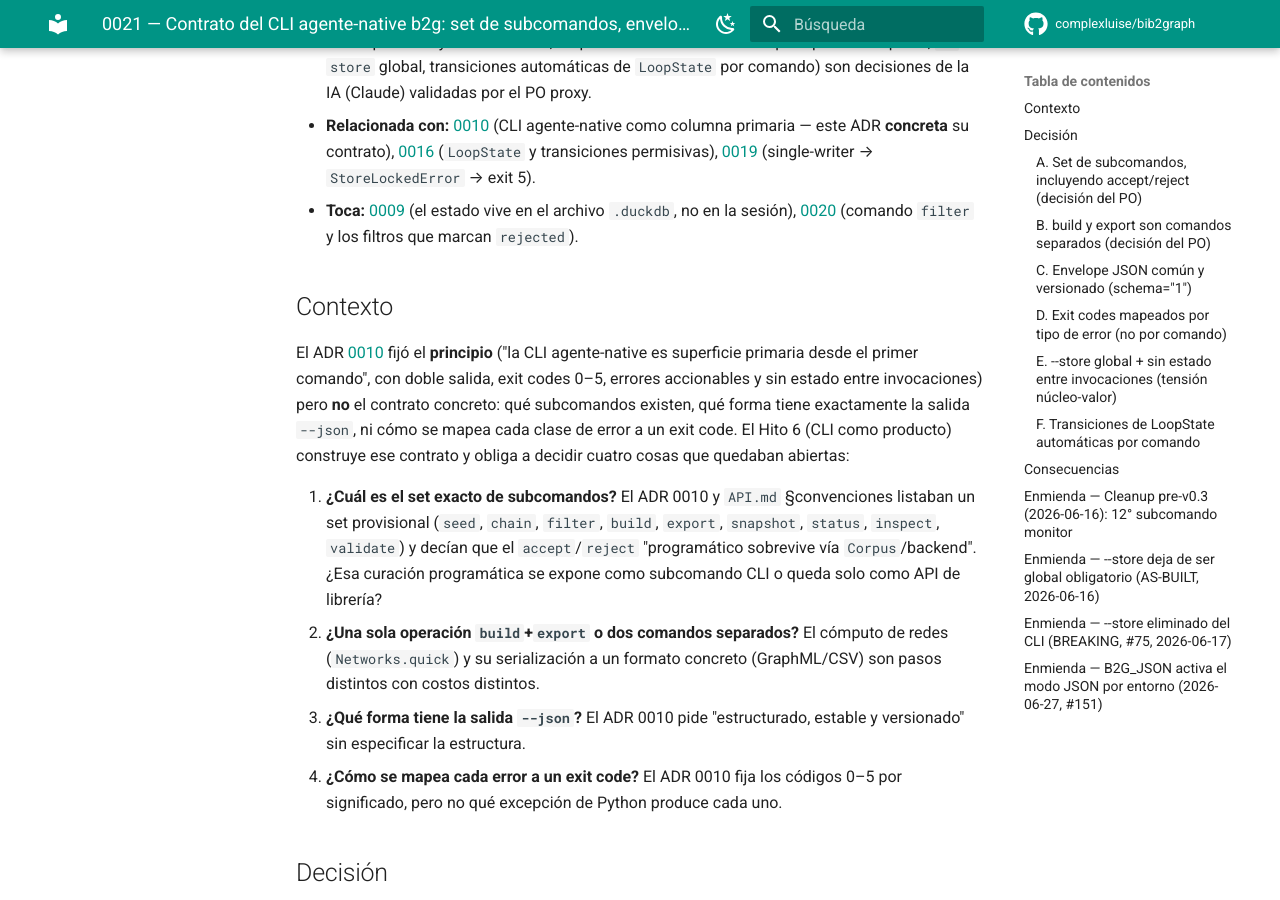
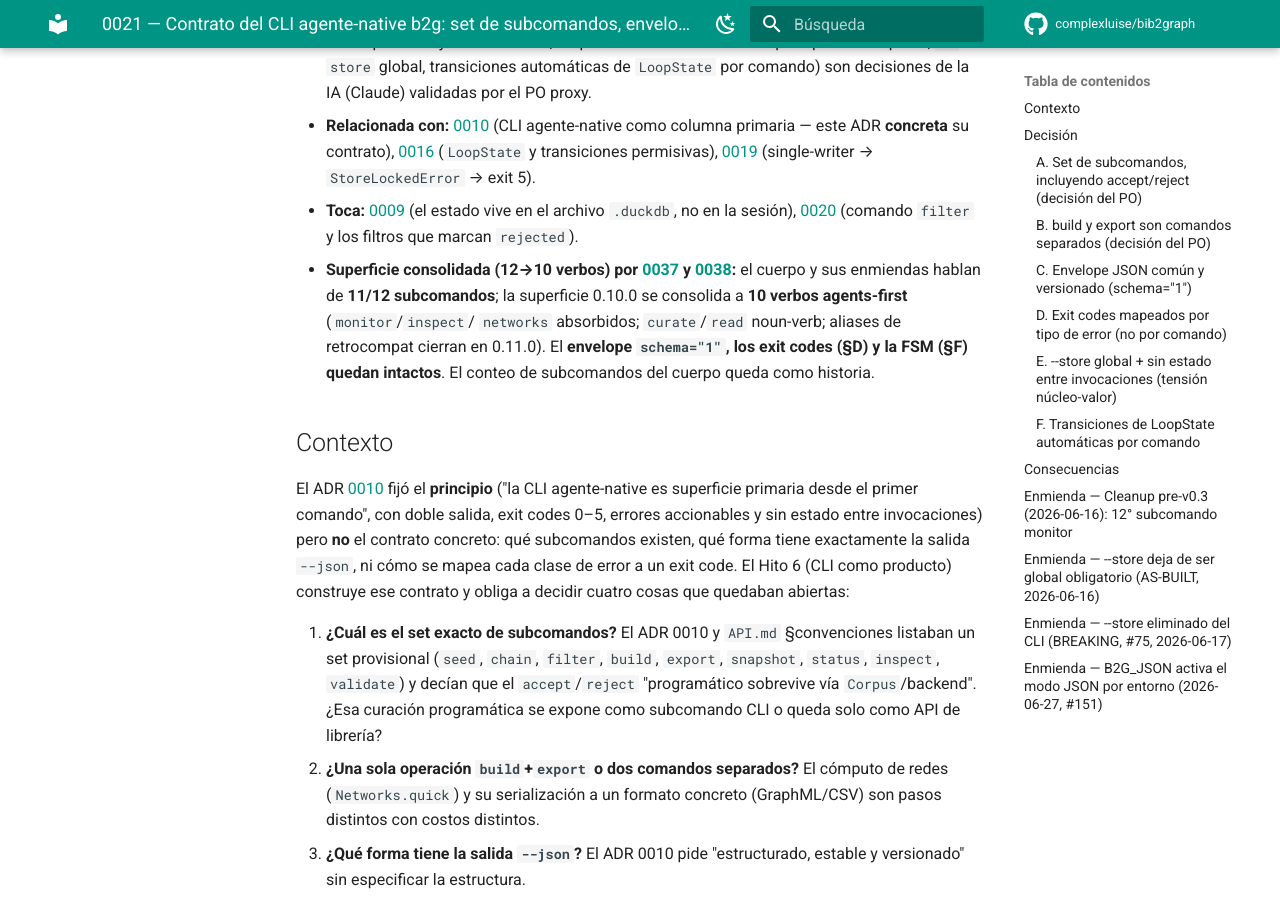
Before and after one commit to complexluise/bib2graph, an MkDocs documentation site: the page built from docs/decisiones/0021-cli-agente-native-contrato.md, in a window 1280 px wide and 900 px high, scrolled down 359 px. Built offline with MkDocs 1.6.1 and Material for MkDocs 9.7.7, drawn with Linux system fonts in a browser that asks for light colours; comment, search, counter and statistics services are not loaded.

Commit message:
docs(adr): punteros hacia adelante en 0005 y 0021 (#222)
Los cuerpos históricos quedaron desfasados: 0005 lista `pandas` en el núcleo
(migró a Arrow/`pyarrow` por 0006) y 0021 habla de 11/12 subcomandos
(consolidados a 10 verbos por 0037/0038; envelope/exit/FSM intactos). Se añade
en cada header una anotación corta apuntando al ADR que reencuadra; los cuerpos
quedan como historia.

Co-Authored-By: Claude Opus 4.8 (1M context) <noreply@anthropic.com>

```diff
--- a/docs/decisiones/0021-cli-agente-native-contrato.md
+++ b/docs/decisiones/0021-cli-agente-native-contrato.md
@@ -14,6 +14,12 @@
 - **Toca:** [0009](0009-biblioteca-viva-duckdb.md) (el estado vive en el archivo `.duckdb`, no en
   la sesión), [0020](0020-metodo-forrajeo-scent-filtros-reject.md) (comando `filter` y los
   filtros que marcan `rejected`).
+- **Superficie consolidada (12→10 verbos) por [0037](0037-superficie-cli-10-verbos-ciclo.md) y
+  [0038](0038-destino-verbos-huerfanos-0037.md):** el cuerpo y sus enmiendas hablan de **11/12
+  subcomandos**; la superficie 0.10.0 se consolida a **10 verbos agents-first** (`monitor`/`inspect`/
+  `networks` absorbidos; `curate`/`read` noun-verb; aliases de retrocompat cierran en 0.11.0). El
+  **envelope `schema="1"`, los exit codes (§D) y la FSM (§F) quedan intactos**. El conteo de
+  subcomandos del cuerpo queda como historia.
 
 ## Contexto
 
```
Also changed, not shown: docs/decisiones/0005-dependencias-extras.md (+4 -0 lines).
